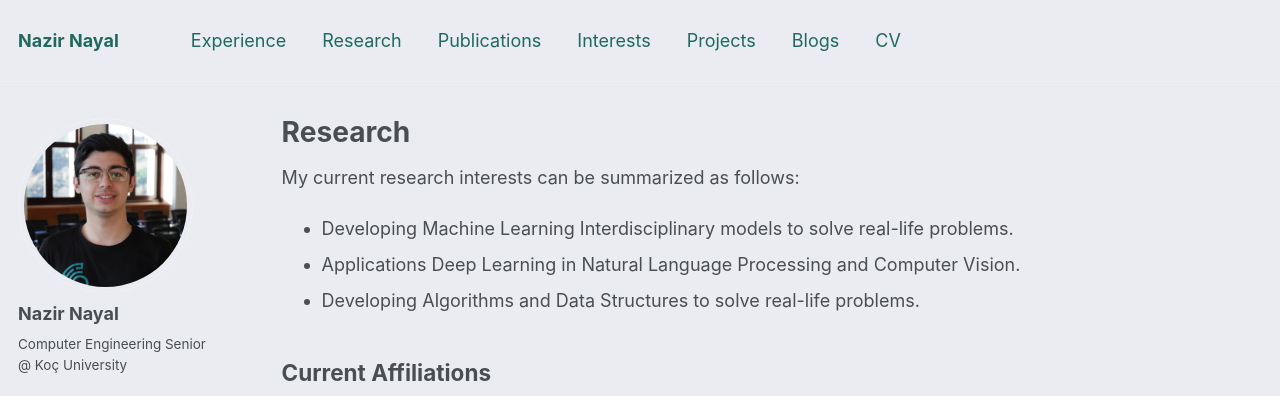
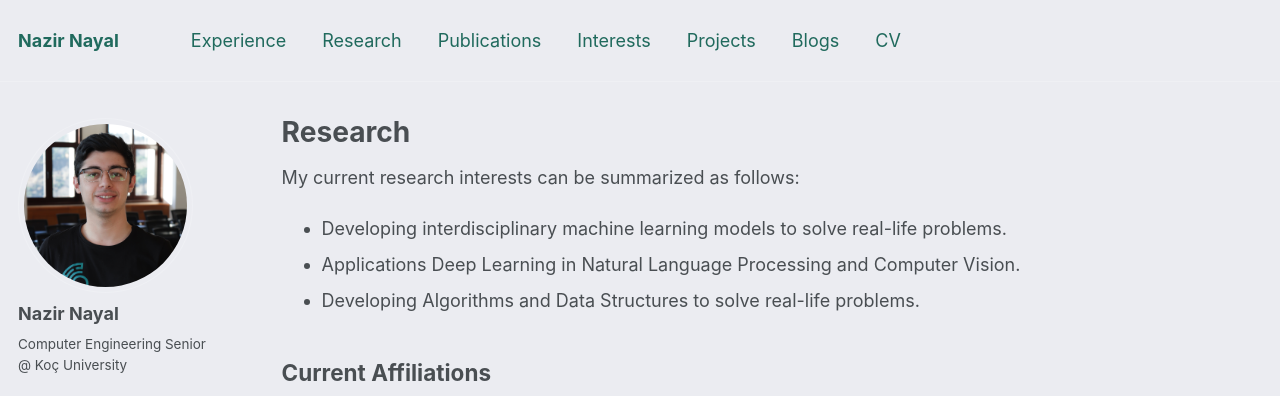
Before and after one commit to NazirNayal8/nazirnayal.github.io, a Jekyll site: the page built from _pages/research.md, in a window 1280 px wide and 1260 px high. Shown: the top 396 px of the window. Built offline with Jekyll 4.4.1, drawn with Linux system fonts in a browser that asks for light colours.

```diff
--- a/_pages/research.md
+++ b/_pages/research.md
@@ -7,7 +7,7 @@ author_profile: true
 
 My current research interests can be summarized as follows:
 
-* Developing Machine Learning Interdisciplinary models to solve real-life problems.
+* Developing interdisciplinary machine learning models to solve real-life problems.
 * Applications Deep Learning in Natural Language Processing and Computer Vision.
 * Developing Algorithms and Data Structures to solve real-life problems.
 
```
